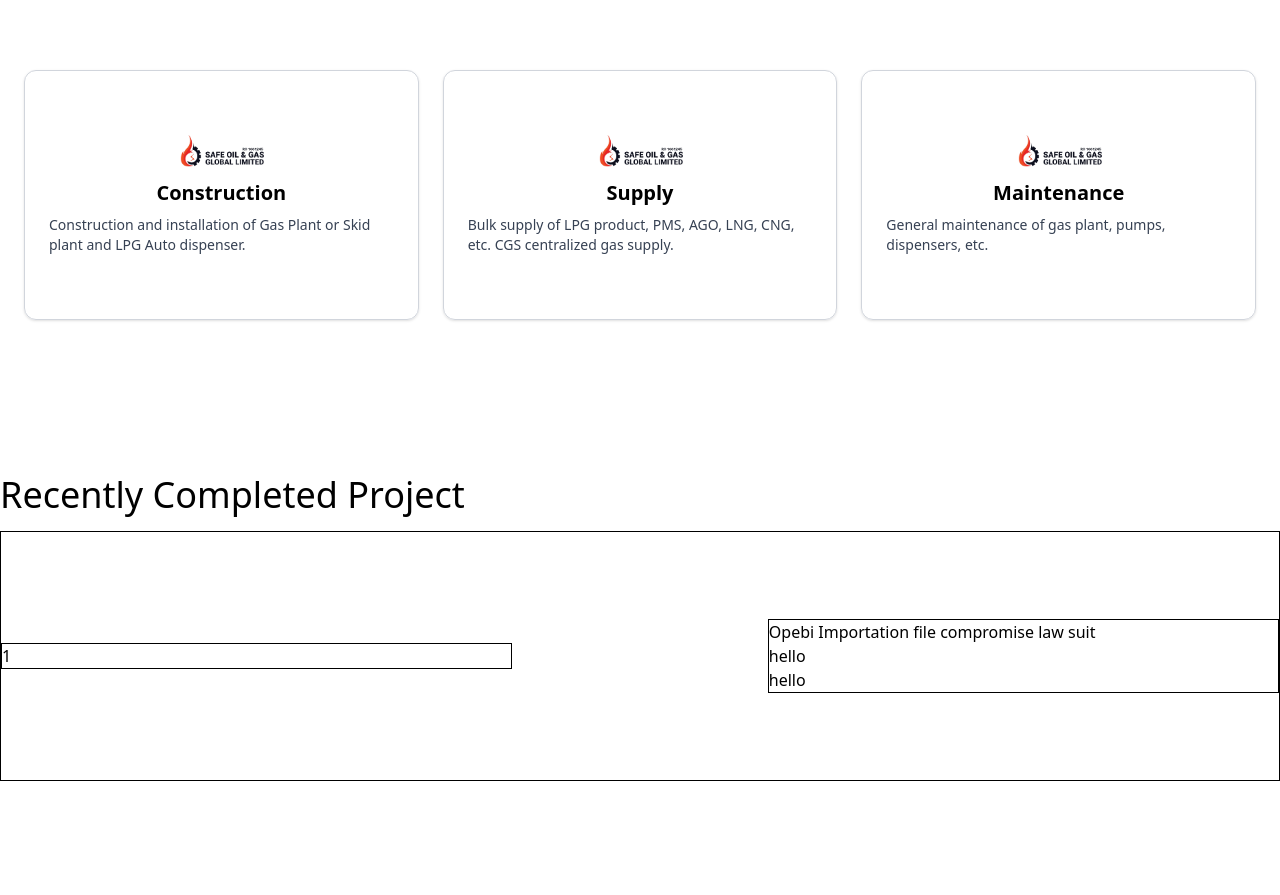
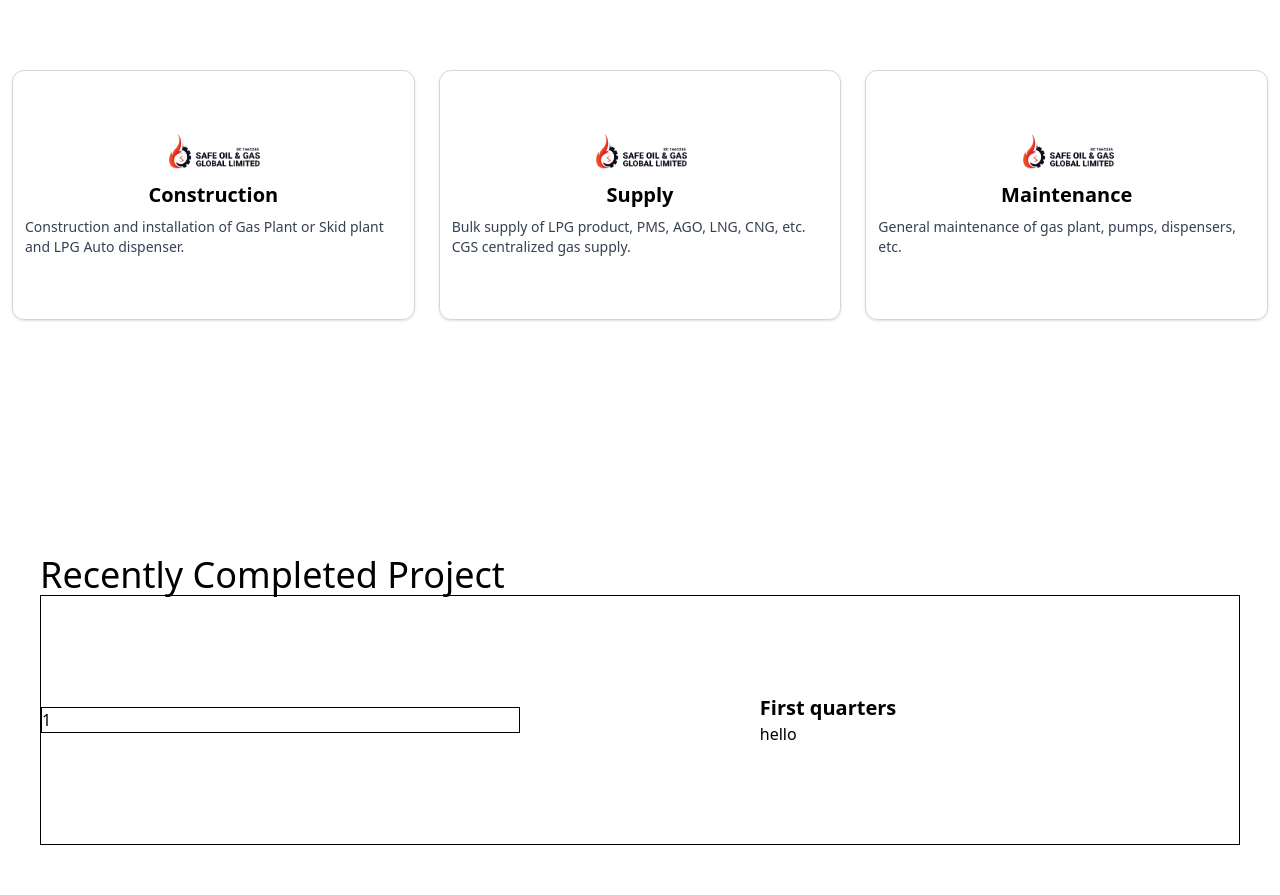
Before and after one commit to developer866/SafeOil, a React (Vite) app: page / in a window 1280 px wide. Shown: the part 968-1863 px from the top of the page. Built offline with nearby package versions, Linux system fonts and the light colour scheme.

Commit message:
Update Home component styles and structure for improved layout and responsiveness

```diff
--- a/src/Components/Pages/Home.jsx
+++ b/src/Components/Pages/Home.jsx
@@ -3,10 +3,10 @@ import React from "react";
 function Home() {
   return (
     <div>
-      <div className="relative md:h-screen h-[100vh] bg-[url('/artisan.jpg')] bg-cover bg-center">
+      <div className="relative md:h-screen h-[80vh] bg-[url('/artisan.jpg')] bg-cover bg-center">
         <div className="absolute inset-0 bg-linear-to-r from-black/90 to-transparent"></div>
 
-        <div className="relative z-10 md:flex md:flex-col justify-center  text-white h-full  md:w-[60%] p-10 md:pl-20 space-y-6">
+        <div className="relative z-10 md:flex md:flex-col justify-center  text-white h-full  md:w-[60%] p-5 md:pl-20 space-y-6">
           <h1 className="md:text-8xl text-4xl mt-10 font-bold">
             Servicing Gas Industry
           </h1>
@@ -29,9 +29,9 @@ function Home() {
         </div>
       </div>
 
-      <section className="flex flex-col md:flex-row justify-between items-center p-6 md:h-[70vh] mx-auto text-center gap-6">
+      <section className="flex flex-col md:flex-row justify-between items-center p-3 md:h-[70vh] mx-auto text-center gap-6">
         {/* Construction */}
-        <div className="border border-gray-300 p-6 h-[250px] flex flex-col justify-center items-center rounded-xl shadow-sm hover:shadow-md transition-all">
+        <div className="border border-gray-300 p-3 h-[250px]  flex flex-col justify-center items-center rounded-xl shadow-sm hover:shadow-md transition-all">
           <img
             src="/safe.logo.png"
             alt="Construction Logo"
@@ -45,7 +45,7 @@ function Home() {
         </div>
 
         {/* Supply */}
-        <div className="border border-gray-300 p-6 h-[250px] flex flex-col justify-center items-center rounded-xl shadow-sm hover:shadow-md transition-all">
+        <div className="border border-gray-300 p-3 h-[250px] flex flex-col justify-center items-center rounded-xl shadow-sm hover:shadow-md transition-all">
           <img
             src="/safe.logo.png"
             alt="Supply Logo"
@@ -59,7 +59,7 @@ function Home() {
         </div>
 
         {/* Maintenance */}
-        <div className="border border-gray-300 p-6 h-[250px] flex flex-col justify-center items-center rounded-xl shadow-sm hover:shadow-md transition-all">
+        <div className="border border-gray-300 p-3 h-[250px] flex flex-col justify-center items-center rounded-xl shadow-sm hover:shadow-md transition-all">
           <img
             src="/safe.logo.png"
             alt="Maintenance Logo"
@@ -84,16 +84,17 @@ function Home() {
         </div>
       </section> */}
 
-      <section className="min-h-screen space-y-4">
-        <h1 className="text-4xl">Recently Completed Project</h1>
-        <div className="border md:flex justify-between gap-4 h-[250px] items-center">
-          <div className="border w-[40%]">1</div>
-          <div className="w-[40%] border">
-            <h1 className="">Opebi Importation file compromise law suit</h1>
-            <p>hello</p>
-            <h1>hello</h1>
+      <section className="min-h-screen space-y-4 p-3 md:p-10">
+        <section className="mt-10">
+          <h1 className="md:text-4xl text-2xl">Recently Completed Project</h1>
+          <div className="border md:flex justify-between gap-4 h-[250px] items-center">
+            <div className="border md:w-[40%]">1</div>
+            <div className="md:w-[40%]">
+              <h1 className="text-xl font-bold">First quarters</h1>
+              <p>hello</p>
+            </div>
           </div>
-        </div>
+        </section>
       </section>
 
       {/* meet Team */}
```
